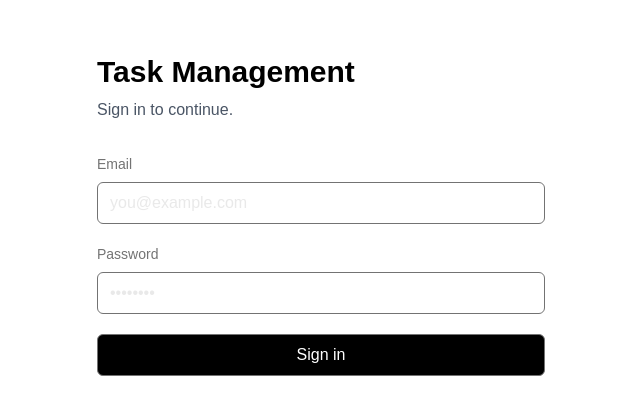
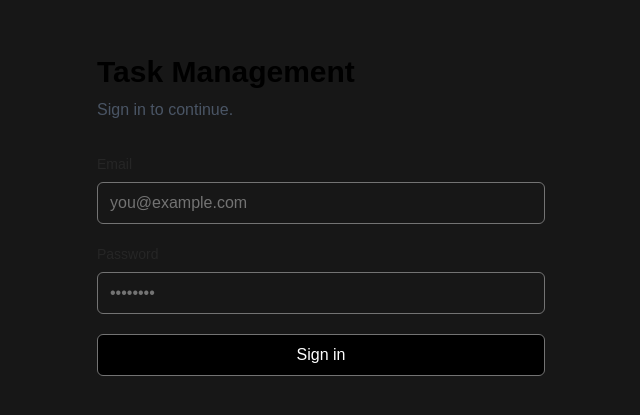
Before and after one commit to PratyakshG/task-engagement-management, a Next.js app in the folder client/: page /login in a window 1280 px wide. Shown: the part 185-600 px from the top of the page, without its empty margins (319-959 px from the left). Built offline with nearby package versions, Linux system fonts and the light colour scheme; no server answers.

Commit message:
update(login): UI updates to login page

```diff
--- a/client/src/app/login/page.tsx
+++ b/client/src/app/login/page.tsx
@@ -49,7 +49,7 @@ export default function LoginPage() {
   }
 
   return (
-    <main className="flex min-h-screen items-center justify-center p-6">
+    <main className="flex min-h-screen items-center justify-center p-6 bg-foreground">
       <div className="w-full max-w-md">
         <h1 className="mb-2 text-3xl font-semibold">Task Management</h1>
 
@@ -59,7 +59,7 @@ export default function LoginPage() {
           <div>
             <label
               htmlFor="email"
-              className="mb-2 block text-sm font-medium text-neutral-500"
+              className="mb-2 block text-sm font-medium text-neutral-800"
             >
               Email
             </label>
@@ -70,7 +70,7 @@ export default function LoginPage() {
               value={email}
               onChange={(event) => setEmail(event.target.value)}
               required
-              className="w-full rounded-md border border-neutral-500 px-3 py-2 text-neutral-300"
+              className="w-full rounded-md border border-neutral-500 px-3 py-2 text-neutral-900 placeholder:text-neutral-500"
               placeholder="you@example.com"
             />
           </div>
@@ -78,7 +78,7 @@ export default function LoginPage() {
           <div>
             <label
               htmlFor="password"
-              className="mb-2 block text-sm font-medium text-neutral-500"
+              className="mb-2 block text-sm font-medium text-neutral-800"
             >
               Password
             </label>
@@ -89,7 +89,7 @@ export default function LoginPage() {
               value={password}
               onChange={(event) => setPassword(event.target.value)}
               required
-              className="w-full rounded-md border border-neutral-500 px-3 py-2 text-neutral-300"
+              className="w-full rounded-md border border-neutral-500 px-3 py-2 text-neutral-900 placeholder:text-neutral-500"
               placeholder="••••••••"
             />
           </div>
```
